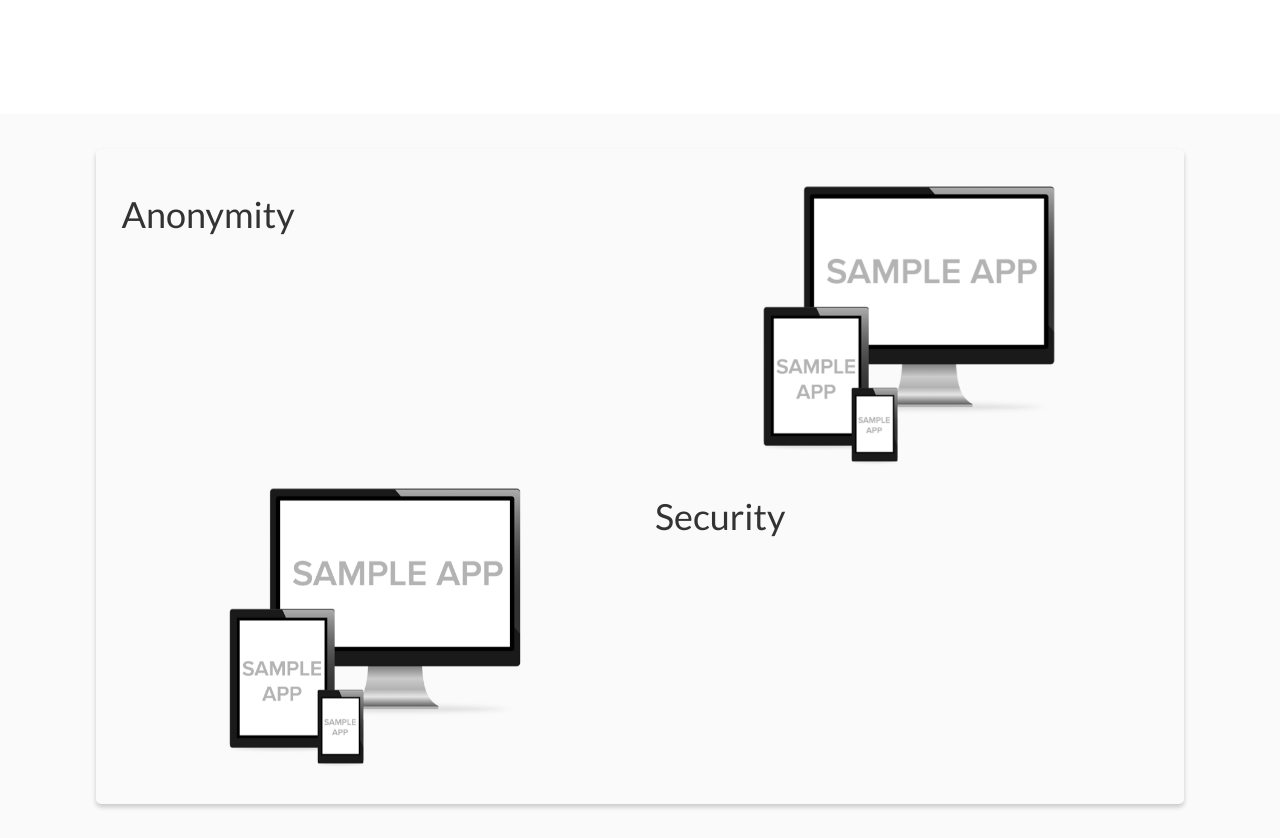
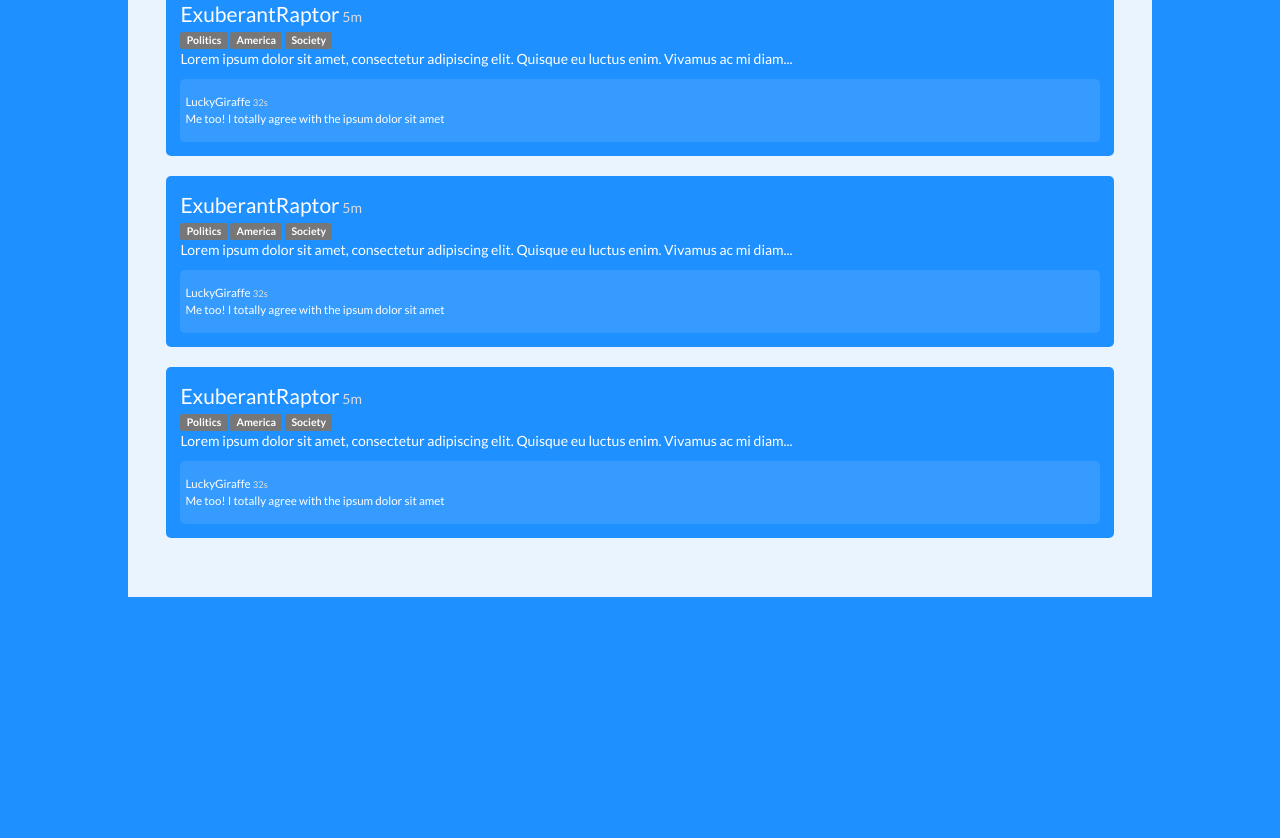
Before and after one commit to Toadally/MyVoice, a PHP site: page /app/index.php in a window 1280 px wide. Shown: the part 646-1484 px from the top of the page. After the commit the page ends 1243 px from the top, so only its background shows below. Run offline with PHP 8.4, Linux system fonts and the light colour scheme; some libraries are stand-ins or nearby versions.

Commit message:
no message

```diff
--- /dev/null
+++ b/app/index.php
@@ -0,0 +1,184 @@
+<!doctype html>
+
+<html>
+<head>
+	<meta http-equiv="content-type" content="text/html; charset=utf-8" />
+	<link rel="stylesheet" href="https://maxcdn.bootstrapcdn.com/bootstrap/3.3.7/css/bootstrap.min.css">
+	<link rel="stylesheet" href="assets/css/animate.css">
+	<link rel="stylesheet" href="/assets/css/forum.css">
+	<link rel="stylesheet" href="/assets/css/yv.css">
+</head>
+
+<body class="body">
+
+	<div class="feed">
+	  <div class="post dark in-feed">
+	    <span class="author">ExuberantRaptor</span>
+	    <span class="time">5m</span>
+	    <div class="tags">
+	      <span class="label label-default">Politics</span>
+	      <span class="label label-default">America</span>
+	      <span class="label label-default">Society</span>
+	    </div>
+
+	    <p class="message">Lorem ipsum dolor sit amet, consectetur adipiscing elit. Quisque eu luctus enim. Vivamus ac mi diam...</p>
+
+	    <div class="comments">
+
+	      <div class="comment-inpost">
+	        <span class="author">LuckyGiraffe</span>
+	        <span class="time">32s</span>
+
+	        <p class="message">Me too! I totally agree with the ipsum dolor sit amet</p>
+	      </div>
+
+
+	    </div>
+	    <p class="more">View Thread</p>
+
+	  </div>
+
+		<div class="post dark in-feed">
+	    <span class="author">ExuberantRaptor</span>
+	    <span class="time">5m</span>
+	    <div class="tags">
+	      <span class="label label-default">Politics</span>
+	      <span class="label label-default">America</span>
+	      <span class="label label-default">Society</span>
+	    </div>
+
+	    <p class="message">Lorem ipsum dolor sit amet, consectetur adipiscing elit. Quisque eu luctus enim. Vivamus ac mi diam...</p>
+
+	    <div class="comments">
+
+	      <div class="comment-inpost">
+	        <span class="author">LuckyGiraffe</span>
+	        <span class="time">32s</span>
+
+	        <p class="message">Me too! I totally agree with the ipsum dolor sit amet</p>
+	      </div>
+
+
+	    </div>
+	    <p class="more">View Thread</p>
+
+	  </div>
+
+		<div class="post dark in-feed">
+	    <span class="author">ExuberantRaptor</span>
+	    <span class="time">5m</span>
+	    <div class="tags">
+	      <span class="label label-default">Politics</span>
+	      <span class="label label-default">America</span>
+	      <span class="label label-default">Society</span>
+	    </div>
+
+	    <p class="message">Lorem ipsum dolor sit amet, consectetur adipiscing elit. Quisque eu luctus enim. Vivamus ac mi diam...</p>
+
+	    <div class="comments">
+
+	      <div class="comment-inpost">
+	        <span class="author">LuckyGiraffe</span>
+	        <span class="time">32s</span>
+
+	        <p class="message">Me too! I totally agree with the ipsum dolor sit amet</p>
+	      </div>
+
+
+	    </div>
+	    <p class="more">View Thread</p>
+
+	  </div>
+
+		<div class="post dark in-feed">
+	    <span class="author">ExuberantRaptor</span>
+	    <span class="time">5m</span>
+	    <div class="tags">
+	      <span class="label label-default">Politics</span>
+	      <span class="label label-default">America</span>
+	      <span class="label label-default">Society</span>
+	    </div>
+
+	    <p class="message">Lorem ipsum dolor sit amet, consectetur adipiscing elit. Quisque eu luctus enim. Vivamus ac mi diam...</p>
+
+	    <div class="comments">
+
+	      <div class="comment-inpost">
+	        <span class="author">LuckyGiraffe</span>
+	        <span class="time">32s</span>
+
+	        <p class="message">Me too! I totally agree with the ipsum dolor sit amet</p>
+	      </div>
+
+
+	    </div>
+	    <p class="more">View Thread</p>
+
+	  </div>
+
+		<div class="post dark in-feed">
+	    <span class="author">ExuberantRaptor</span>
+	    <span class="time">5m</span>
+	    <div class="tags">
+	      <span class="label label-default">Politics</span>
+	      <span class="label label-default">America</span>
+	      <span class="label label-default">Society</span>
+	    </div>
+
+	    <p class="message">Lorem ipsum dolor sit amet, consectetur adipiscing elit. Quisque eu luctus enim. Vivamus ac mi diam...</p>
+
+	    <div class="comments">
+
+	      <div class="comment-inpost">
+	        <span class="author">LuckyGiraffe</span>
+	        <span class="time">32s</span>
+
+	        <p class="message">Me too! I totally agree with the ipsum dolor sit amet</p>
+	      </div>
+
+
+	    </div>
+	    <p class="more">View Thread</p>
+
+	  </div>
+
+		<div class="post dark in-feed">
+	    <span class="author">ExuberantRaptor</span>
+	    <span class="time">5m</span>
+	    <div class="tags">
+	      <span class="label label-default">Politics</span>
+	      <span class="label label-default">America</span>
+	      <span class="label label-default">Society</span>
+	    </div>
+
+	    <p class="message">Lorem ipsum dolor sit amet, consectetur adipiscing elit. Quisque eu luctus enim. Vivamus ac mi diam...</p>
+
+	    <div class="comments">
+
+	      <div class="comment-inpost">
+	        <span class="author">LuckyGiraffe</span>
+	        <span class="time">32s</span>
+
+	        <p class="message">Me too! I totally agree with the ipsum dolor sit amet</p>
+	      </div>
+
+
+	    </div>
+	    <p class="more">View Thread</p>
+
+	  </div>
+	</div>
+
+
+
+</body>
+
+<footer>
+	<script src="https://code.jquery.com/jquery-3.2.1.min.js"></script>
+	<script src="https://maxcdn.bootstrapcdn.com/bootstrap/3.3.7/js/bootstrap.min.js"></script>
+	<script src="../assets/js/forum.js"></script>
+	<script src="../assets/js/loremipsum.js"></script>
+	<script src="../assets/js/waypoint.js"></script>
+</footer>
+
+</html>
--- a/assets/css/forum.css
+++ b/assets/css/forum.css
@@ -4,6 +4,8 @@
   padding: 14px;
   box-sizing: border-box;
   position: relative;
+  margin-top: 20px;
+  margin-bottom: 20px;
 }
 .in-feed:hover {
   cursor: pointer;
@@ -75,6 +77,20 @@
   background-color: rgba(255,255,255,0.1);
   color: white;
 }
+.body {
+  background-color: dodgerblue;
+}
+.feed {
+  width: 80%;
+  margin-left: 10%;
+  min-height: 100%;
+  position: absolute;
+  top: 0;
+  left: 0;
+  background-color: rgba(255,255,255,0.9);
+  padding: 3%;
+}
+
 
 
 .footermenu {
--- a/assets/js/forum.js
+++ b/assets/js/forum.js
@@ -1,5 +1,5 @@
 $(".post").hover(function(){
-  $(this).find(".more").fadeIn(200);
+  $(this).find(".more").fadeIn(0);
 }, function(){
-  $(this).find(".more").fadeOut(200);
+  $(this).find(".more").fadeOut(0);
 });
--- a/index.php
+++ b/index.php
@@ -35,7 +35,7 @@
 						<td class="yv-jumbo-text">
 							<h1>Letting your voice be heard.</h1>
 							<h2 class='sub'>One Post at a Time</h2>
-							<button>Sign Up</button>
+							<button class="button-white">Sign Up</button>
 						</td>
 					</tr>
 
```
Also changed, not shown: app.php (deleted, +0 -53 lines), assets/css/account.css (renamed from login/css/index.css, +9 -3 lines), assets/css/yv.css (+17 -11 lines), login/index.php (+12 -5 lines), register/css/index.css (deleted, +0 -38 lines), register/index.php (+19 -4 lines).
